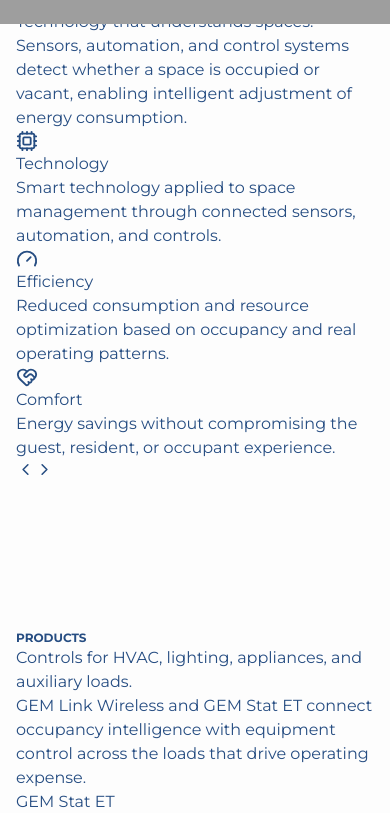
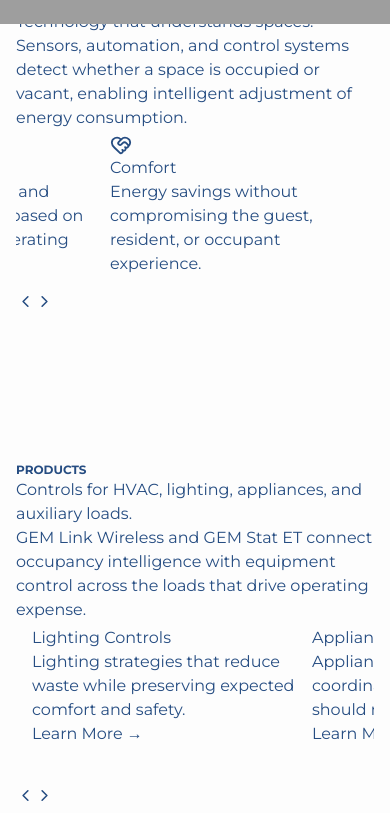
Before and after one commit to MannLester/Lodge-Tech-Website, a Next.js app in the folder apps/web/: page / in a window 390 px wide. Shown: the part 820-1633 px from the top of the page. Built offline with nearby package versions, Linux system fonts and the light colour scheme; grey boxes are pictures that could not be loaded.

Commit message:
frontend: add mobile carousel layout compatibility

```diff
--- a/apps/web/src/app/globals.css
+++ b/apps/web/src/app/globals.css
@@ -163,6 +163,24 @@ body {
 .continuous-scroller-group > * {
   flex: 0 0 max(16.5rem, 82vw);
   min-width: 0;
+}
+
+.snap-row {
+  display: grid;
+  grid-auto-flow: column;
+  grid-auto-columns: minmax(16.5rem, 82vw);
+  gap: 1rem;
+  overflow-x: auto;
+  overscroll-behavior-inline: contain;
+  padding-block: 0.25rem 1rem;
+  scroll-padding-inline: 1rem;
+  scroll-snap-type: inline mandatory;
+  scrollbar-color: var(--brand) var(--surface-muted);
+  scrollbar-width: thin;
+}
+
+.snap-row > * {
+  scroll-snap-align: start;
 }
 
 .contact-primary {
@@ -460,6 +478,14 @@ body {
   .continuous-scroller-group > * {
     flex: initial;
   }
+
+  .snap-row {
+    grid-auto-flow: row;
+    grid-auto-columns: auto;
+    overflow: visible;
+    padding-bottom: 0;
+    scroll-snap-type: none;
+  }
 }
 
 @media (min-width: 64rem) {
```
